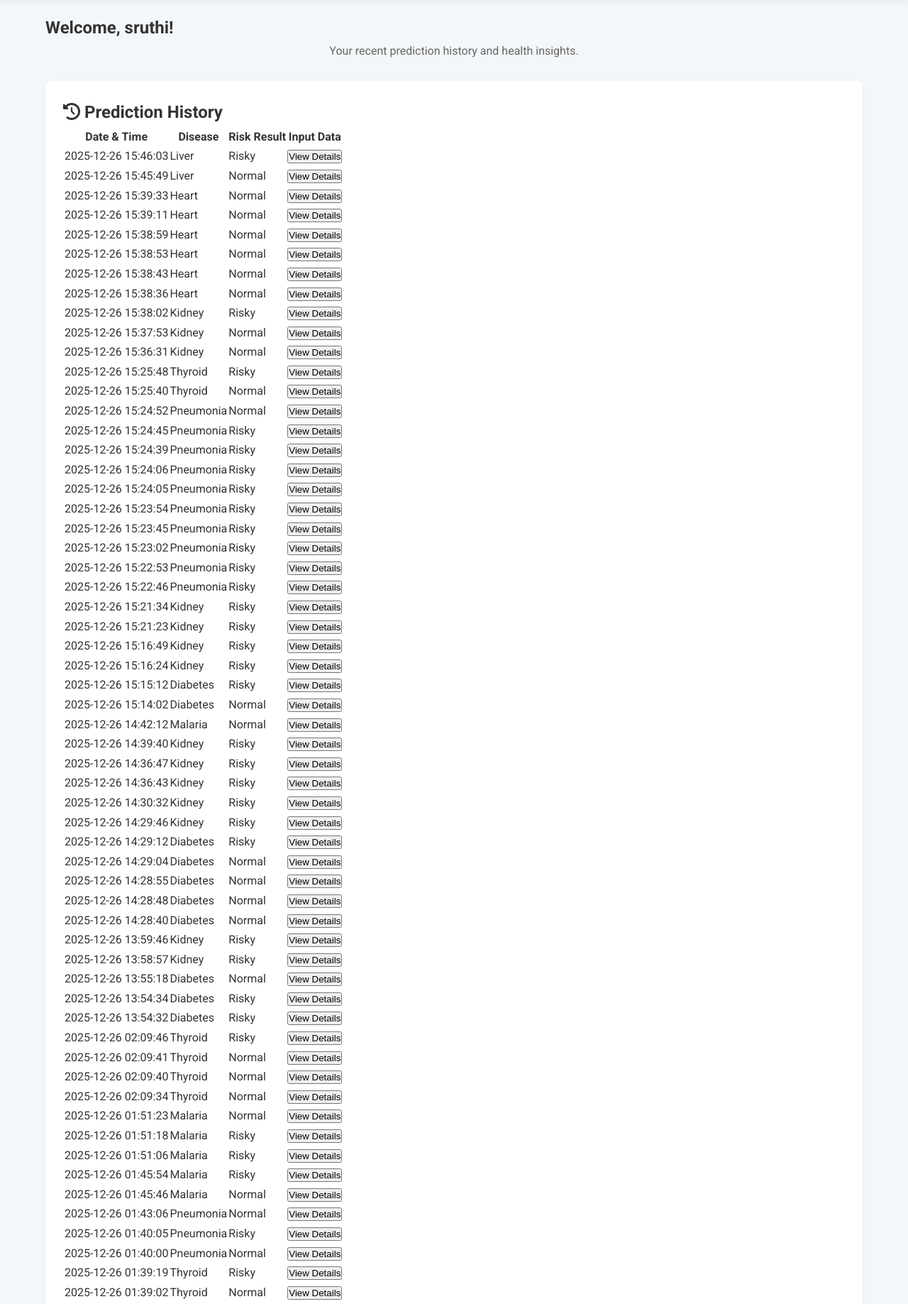
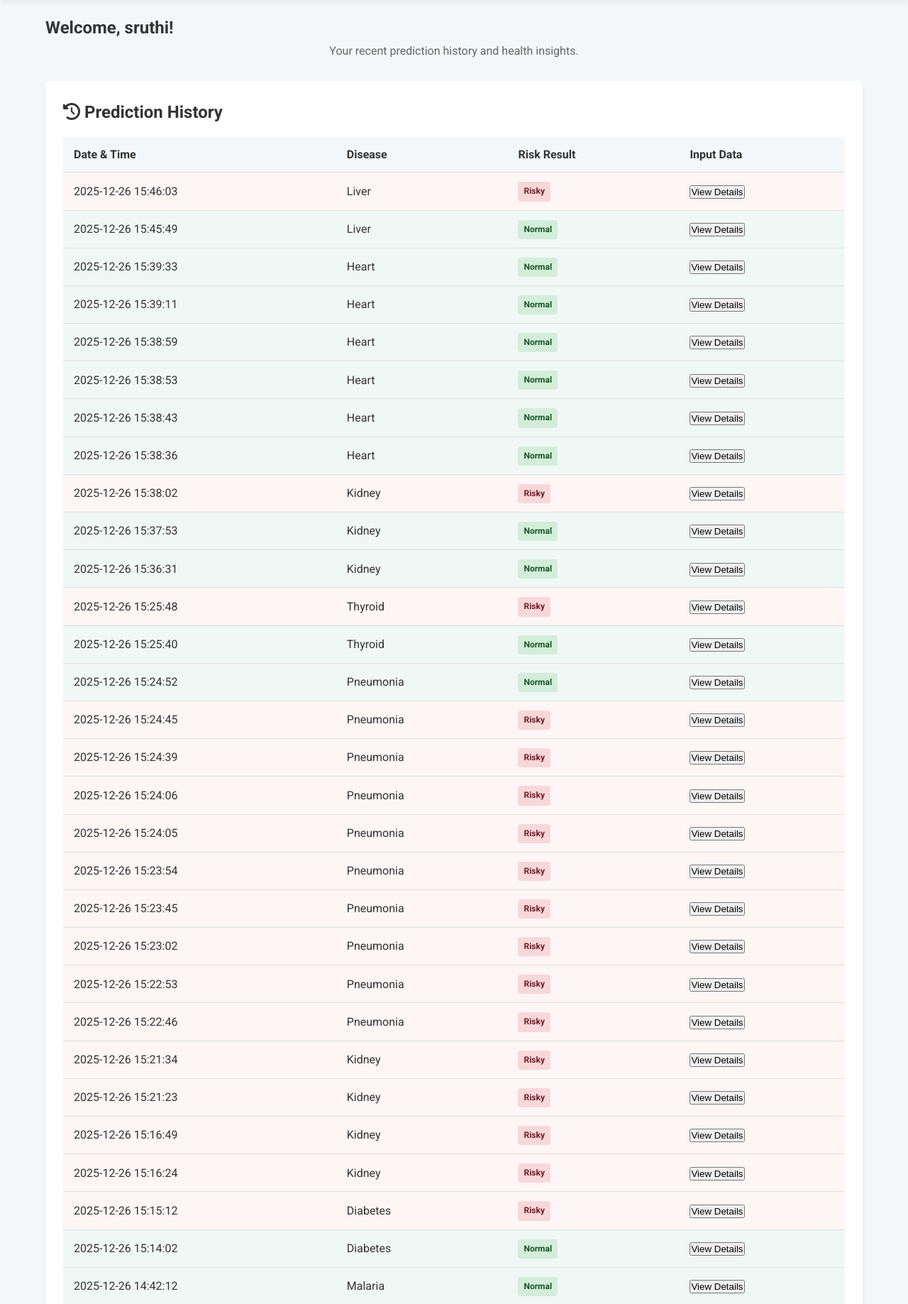
Before and after one commit to code-cooker9/multi-disease-prediction-latest, a Flask app: page /dashboard in a window 1280 px wide. Shown: the part 98-1935 px from the top of the page at 71% size. Run offline with Flask 3, Linux system fonts and the light colour scheme; a user stored in the database is signed in; data comes from the database, SQL or seed files in the repository.

Commit message:
Fixed table and view details

```diff
--- a/static/css/style.css
+++ b/static/css/style.css
@@ -270,6 +270,88 @@ body {
 /* --- Utility --- */
 .hidden { display: none !important; }
 
+/* History Table and Details */
+.history-table {
+    width: 100%;
+    border-collapse: collapse;
+    margin-top: 15px;
+}
+
+.history-table thead {
+    background-color: var(--color-light-gray);
+    font-weight: 600;
+}
+
+.history-table th,
+.history-table td {
+    padding: 12px 15px;
+    text-align: left;
+    border-bottom: 1px solid #e0e0e0;
+}
+
+.history-table tbody tr:hover {
+    background-color: #f9f9f9;
+}
+
+.input-details {
+    margin-top: 10px;
+    padding: 12px;
+    background-color: #f5f5f5;
+    border-radius: 4px;
+    max-height: 200px;
+    overflow-y: auto;
+}
+
+.input-details pre {
+    font-size: 12px;
+    color: #333;
+    margin: 0;
+    word-wrap: break-word;
+    white-space: pre-wrap;
+}
+
+.status-badge {
+    display: inline-block;
+    padding: 4px 8px;
+    border-radius: 4px;
+    font-size: 12px;
+    font-weight: 600;
+}
+
+.status-badge.status-normal {
+    background-color: #d4edda;
+    color: #155724;
+}
+
+.status-badge.status-risky {
+    background-color: #f8d7da;
+    color: #721c24;
+}
+
+.result-normal {
+    background-color: #f0f8f5;
+}
+
+.result-risky {
+    background-color: #fef5f5;
+}
+
+.details-row {
+    display: none;
+}
+
+.details-row.hidden {
+    display: none;
+}
+
+.details-row:not(.hidden) {
+    display: table-row;
+}
+
+.details-row .input-details {
+    margin: 0;
+}
+
 /* Doctor Grid Styles */
 .doctor-grid {
     display: grid;
--- a/static/js/script.js
+++ b/static/js/script.js
@@ -18,14 +18,18 @@ document.addEventListener('DOMContentLoaded', () => {
     });
 
     // ------------------------------------------
-    // 2. Dashboard Utility (if logic wasn't in the HTML)
+    // 2. Dashboard Utility - Toggle Details Row
     // ------------------------------------------
-    const detailButtons = document.querySelectorAll('.history-table .btn.secondary.small');
+    const detailButtons = document.querySelectorAll('[data-toggle]');
     detailButtons.forEach(button => {
-        button.addEventListener('click', function() {
-            const details = this.nextElementSibling;
-            details.classList.toggle('hidden');
-            this.textContent = details.classList.contains('hidden') ? 'View Details' : 'Hide Details';
+        button.addEventListener('click', function(e) {
+            e.preventDefault();
+            const targetId = this.getAttribute('data-toggle');
+            const detailsRow = document.getElementById(targetId);
+            if (detailsRow) {
+                detailsRow.classList.toggle('hidden');
+                this.textContent = detailsRow.classList.contains('hidden') ? 'View Details' : 'Hide Details';
+            }
         });
     });
 
--- a/templates/dashboard.html
+++ b/templates/dashboard.html
@@ -26,8 +26,13 @@
                         <td>{{ item.disease | replace('_', ' ') | title }}</td>
                         <td><span class="status-badge status-{{ item.result | lower }}">{{ item.result }}</span></td>
                         <td>
-                            <button class="btn secondary small" onclick="toggleDetails(this)">View Details</button>
-                            <div class="input-details hidden">
+                            <button type="button" class="btn secondary small" data-toggle="details-{{ loop.index }}">View Details</button>
+                        </td>
+                    </tr>
+                    <tr id="details-{{ loop.index }}" class="details-row hidden">
+                        <td colspan="4">
+                            <div class="input-details">
+                                <h4>Input Parameters:</h4>
                                 <pre>{{ item.input_data }}</pre>
                             </div>
                         </td>
@@ -40,12 +45,4 @@
         {% endif %}
     </div>
 </section>
-
-<script>
-    function toggleDetails(button) {
-        const details = button.nextElementSibling;
-        details.classList.toggle('hidden');
-        button.textContent = details.classList.contains('hidden') ? 'View Details' : 'Hide Details';
-    }
-</script>
 {% endblock %}
```
